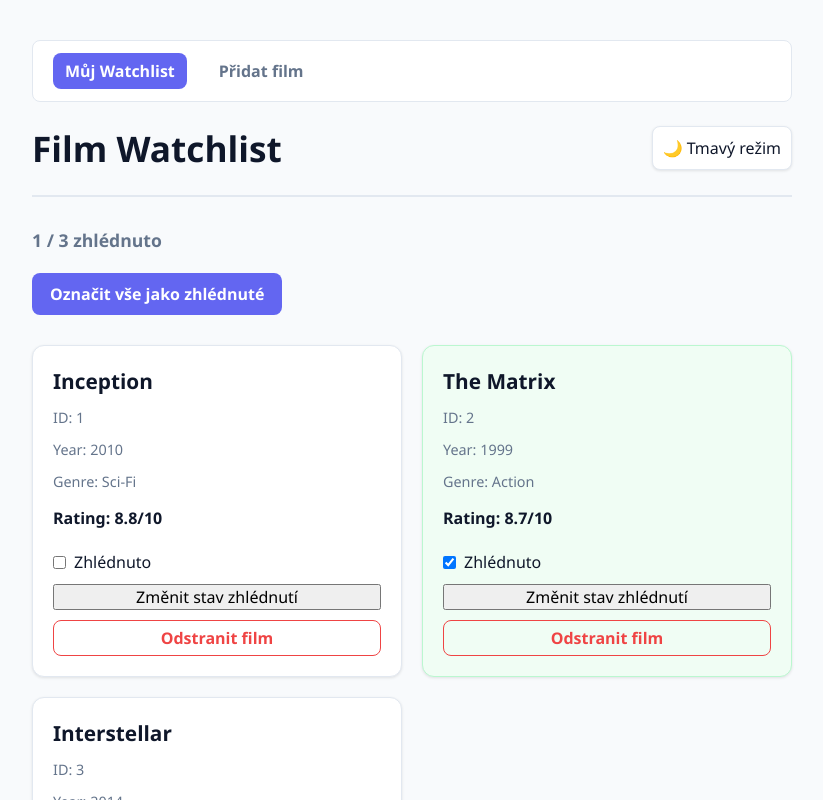
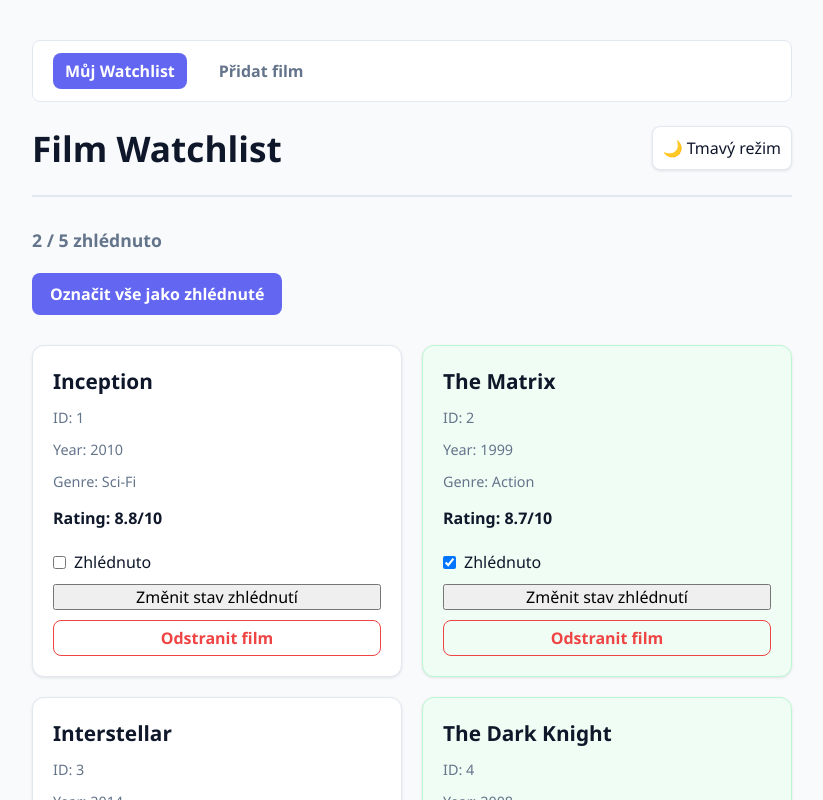
Before and after one commit to hree01/4IT427_hree01, a React (Vite) app: page / in a window 1280 px wide. Shown: the top 800 px of the page, without its empty margins (228-1051 px from the left). Built offline with nearby package versions, Linux system fonts and the light colour scheme.

Commit message:
feat: Úkol 6 - Načítání filmů z API pomocí TanStack Query

```diff
--- /dev/null
+++ b/public/films.json
@@ -0,0 +1,42 @@
+[
+  {
+    "id": "1",
+    "title": "Inception",
+    "year": 2010,
+    "genre": "Sci-Fi",
+    "rating": 8.8,
+    "watched": false
+  },
+  {
+    "id": "2",
+    "title": "The Matrix",
+    "year": 1999,
+    "genre": "Action",
+    "rating": 8.7,
+    "watched": true
+  },
+  {
+    "id": "3",
+    "title": "Interstellar",
+    "year": 2014,
+    "genre": "Sci-Fi",
+    "rating": 10,
+    "watched": false
+  },
+  {
+    "id": "4",
+    "title": "The Dark Knight",
+    "year": 2008,
+    "genre": "Action",
+    "rating": 9.0,
+    "watched": true
+  },
+  {
+    "id": "5",
+    "title": "Pulp Fiction",
+    "year": 1994,
+    "genre": "Crime",
+    "rating": 8.9,
+    "watched": false
+  }
+]
--- /dev/null
+++ b/src/api/films.ts
@@ -0,0 +1,13 @@
+import type { Film } from "@/types/film.types";
+
+export async function fetchFilms(): Promise<Film[]> {
+  const response = await fetch('films.json');
+
+// ošetření chyb při načítání dat
+  if (!response.ok) {
+    throw new Error(`Chyba při načítání filmů: ${response.statusText}`);
+  }
+
+  return response.json();
+
+}
--- a/src/context/WatchlistContext.tsx
+++ b/src/context/WatchlistContext.tsx
@@ -1,45 +1,35 @@
-import { createContext, useContext, useState, useEffect, ReactNode } from "react";
+import { createContext, useContext, useState, useEffect, ReactNode} from "react";
 import type { Film } from '@/types/film.types';
+import { useQuery } from "@tanstack/react-query";
+import { fetchFilms } from "@/api/films";
 
 interface WatchlistContextValue {
   films: Film[];
+  isLoading: boolean;
+  isError: boolean;
+  refetch: () => void;
   addFilm: (film: Omit<Film, 'id' | 'watched'>) => void;
   removeFilm: (id: string) => void;
-  toggleWatched: (title: string) => void;
+  toggleWatched: (id: string) => void;
   markAllAsWatched: () => void;
 }
 // vytvoření kontextu pro watchlist
 const WatchlistContext = createContext<WatchlistContextValue | null>(null);
 
-const initialFilms: Film[] = [
-  {
-    id: "1",
-    title: "Inception",
-    year: 2010,
-    genre: "Sci-Fi",
-    rating: 8.8,
-    watched: false,
-  },
-  {
-    id: "2",
-    title: "The Matrix",
-    year: 1999,
-    genre: "Action",
-    rating: 8.7,
-    watched: true,
-  },
-  {
-    id: "3",
-    title: "Interstellar",
-    year: 2014,
-    genre: "Sci-Fi",
-    rating: 10,
-    watched: false,
-  },
-];
+export const WatchlistProvider = ({ children }: { children: ReactNode }) => {
+  const [films, setFilms] = useState<Film[]>([]);
+  // Volání TanStack Query hooku `useQuery`
+  const { data: serverFilms, isLoading, isError, refetch } = useQuery<Film[]>({
+    queryKey: ['films'],
+    queryFn: fetchFilms,
+  });
 
-export const WatchlistProvider = ({ children }: { children: ReactNode }) => {
-  const [films, setFilms] = useState<Film[]>(initialFilms);
+  useEffect(() => {
+    if (serverFilms) {
+      setFilms(serverFilms);
+    }
+  }, [serverFilms]);
+
   // přidání filmu do watchlistu
   const addFilm = (newFilm: Omit<Film, 'id' | 'watched'>) => {
     const filmWithId: Film = { ...newFilm, id: Date.now().toString(), watched: false };
@@ -67,7 +57,7 @@ export const WatchlistProvider = ({ children }: { children: ReactNode }) => {
   }, [films]);
 
   return (
-    <WatchlistContext.Provider value={{ films, addFilm, removeFilm, toggleWatched, markAllAsWatched }}>
+    <WatchlistContext.Provider value={{ films, isLoading, isError, refetch, addFilm, removeFilm, toggleWatched, markAllAsWatched }}>
       {children}
     </WatchlistContext.Provider>
   );
--- a/src/main.tsx
+++ b/src/main.tsx
@@ -4,13 +4,24 @@ import App from './App.tsx'
 import { WatchlistProvider } from './context/WatchlistContext.tsx'
 import './index.css'
 import { BrowserRouter } from 'react-router-dom';
+import { QueryClient, QueryClientProvider } from '@tanstack/react-query'
+
+const queryClient = new QueryClient({
+  defaultOptions: {
+    queries: {
+      staleTime: 1000 * 60 * 5, // 5 minut
+    }
+  }
+});
 
 createRoot(document.getElementById('root')!).render(
   <StrictMode>
-    <BrowserRouter>
-      <WatchlistProvider>
-        <App />
-    </WatchlistProvider>
-    </BrowserRouter>
+    <QueryClientProvider client={queryClient}>
+      <BrowserRouter>
+        <WatchlistProvider>
+          <App />
+        </WatchlistProvider>
+      </BrowserRouter>
+    </QueryClientProvider>
   </StrictMode>,
 )
--- a/src/pages/WatchlistPage.tsx
+++ b/src/pages/WatchlistPage.tsx
@@ -5,7 +5,27 @@ import styles from '../App.module.css';
 
 export default function WatchlistPage() {
 
-const {films, toggleWatched, removeFilm, markAllAsWatched} = useWatchlist();
+const {films, isLoading, isError, refetch, toggleWatched, removeFilm, markAllAsWatched} = useWatchlist();
+
+// Zobrazit načítací stav
+if (isLoading) {
+  return <div>Načítání...</div>;
+}
+// Zobrazit chybový stav
+if (isError) {
+  return (
+      <div style={{ textAlign: 'center', padding: '40px', border: '1px dashed var(--danger-color)', borderRadius: 'var(--radius-md)', backgroundColor: 'rgba(239, 68, 68, 0.05)' }}>
+        <p style={{ color: 'var(--danger-color)', fontWeight: 600, marginBottom: '15px' }}>
+          Ups! Nepodařilo se načíst seznam filmů.
+        </p>
+        {/* Tlačítko zavolá refetch z TanStack Query a zkusí data stáhnout znovu */}
+        <button className={styles.btnAction} onClick={refetch} style={{ backgroundColor: 'var(--danger-color)' }}>
+          Zkusit znovu
+        </button>
+      </div>
+    );
+}
+
 const watchedCount = films.filter(f => f.watched).length;
 const totalCount = films.length;
   return (
@@ -18,6 +38,12 @@ const totalCount = films.length;
           Označit vše jako zhlédnuté
         </button>
     </div>
+    {/* Pokud by byl watchlist úplně prázdný */}
+      {films.length === 0 && (
+        <p style={{ color: 'var(--text-secondary)', textAlign: 'center', marginTop: '40px' }}>
+          Tvůj watchlist je prázdný. Přidej nějaký film!
+        </p>
+      )}
     {/* Responzivní mřížka s kartami */}
     <div className={styles.filmGrid}>
     {films.map((film) => (
```
